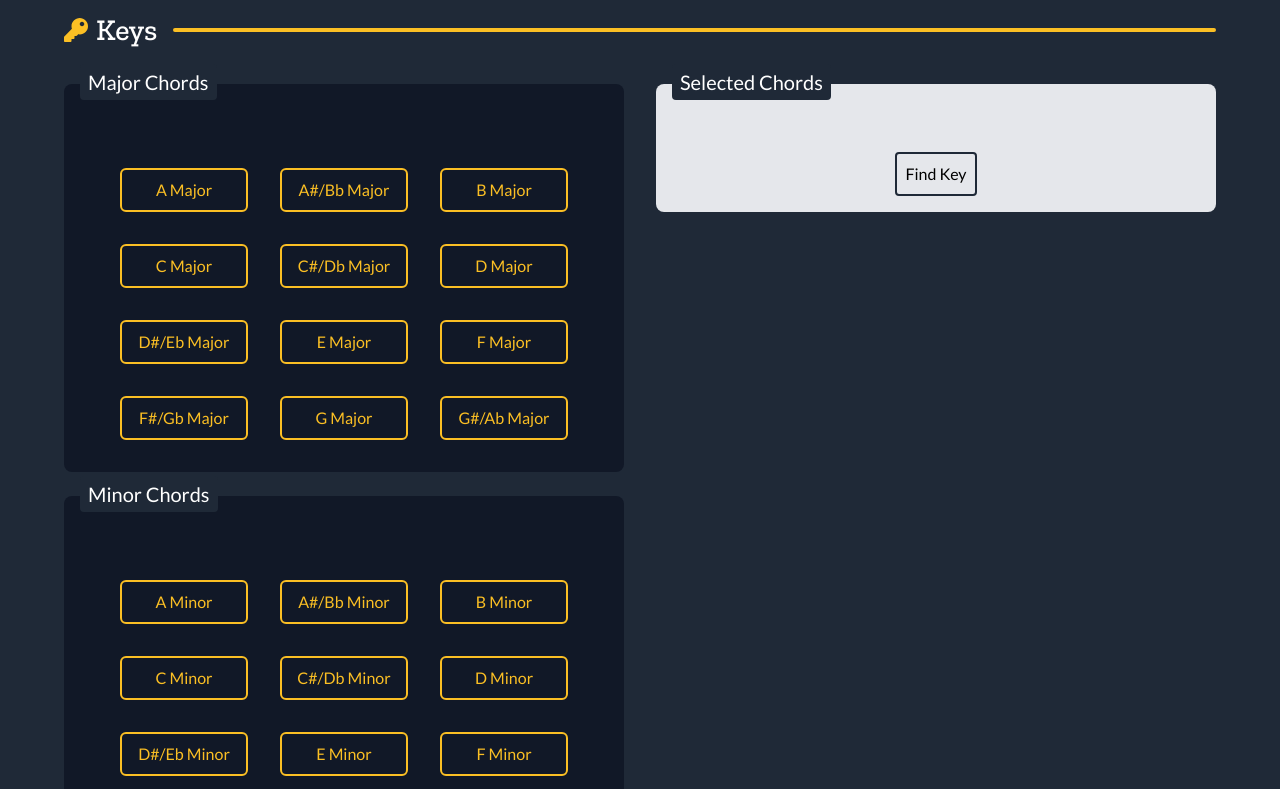
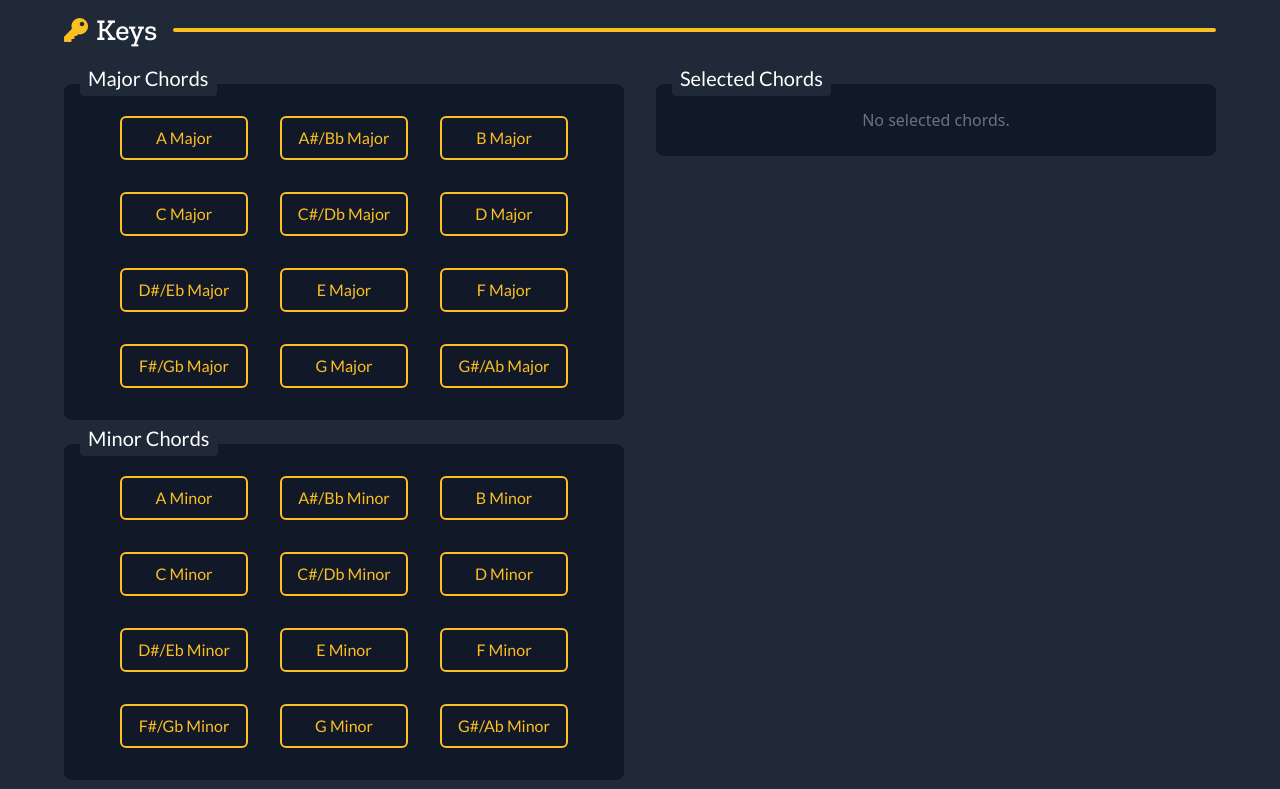
Before and after one commit to jacoberick/keys, a React (Create React App) app: page / in a window 1280 px wide. Shown: the top 789 px of the page. Built offline with nearby package versions, Linux system fonts and the light colour scheme.

Commit message:
added highlight on select to selected chord buttons, changed selected chord styling

```diff
--- a/src/components/FindKey.js
+++ b/src/components/FindKey.js
@@ -1,10 +1,10 @@
 import React, { useState } from "react";
 
 // repeated styles
-const majorMinorTitles = `text-xl mb-4 text-white relative bottom-9 bg-gray-800 inline-block rounded py-1 px-2 font-lato`;
-const chordSection = `my-6 bg-gray-900 rounded-lg p-4 max-w-2xl`;
+const majorMinorTitles = `text-xl mb-4 text-white absolute -top-6 bg-gray-800 inline-block rounded py-1 px-2 font-lato`;
+const chordSection = `my-6 bg-gray-900 rounded-lg p-4 max-w-2xl relative`;
 const buttonsContainer = `flex flex-wrap justify-center`;
-const chordButton = `text-yellow-400 m-4 border-2  border-yellow-400 p-2 rounded-md w-32 hover:bg-yellow-400 transition-all hover:text-white`;
+const chordButton = `text-yellow-400 m-4 border-2 border-yellow-400 p-2 rounded-md w-32 hover:bg-yellow-400 transition-all hover:text-white`;
 
 const FindKey = () => {
   //state
@@ -35,12 +35,16 @@ const FindKey = () => {
     let arrCopy = [...selectedChords];
     let selectIndex = arrCopy.indexOf(chordName);
 
-    selectIndex === -1
-      ? setSelectedChords([...arrCopy, chordName])
-      : setSelectedChords(arrCopy.filter((x) => x !== chordName));
+    if (selectIndex === -1) {
+      setSelectedChords([...arrCopy, chordName]);
+      el.target.classList.remove("text-yellow-400");
+      el.target.classList.add("bg-yellow-400", "text-white");
+    } else {
+      setSelectedChords(arrCopy.filter((x) => x !== chordName));
+      el.target.classList.remove("bg-yellow-400");
+      el.target.classList.add("text-yellow-400");
+    }
   };
-
-  console.log(selectedChords);
 
   //variables that store chord button elements
   const majorChordButtons = majorChords.map((c) => (
@@ -59,6 +63,15 @@ const FindKey = () => {
     <button onClick={toggleSelectedChord} key={c} className={chordButton}>
       {c}
     </button>
+  ));
+
+  const selectedChordButtons = selectedChords.map((c) => (
+    <p
+      key={c}
+      className="pointer-events-none bg-gray-900 text-white m-4 rounded-md transition-all hover:text-white"
+    >
+      {c}
+    </p>
   ));
 
   return (
@@ -89,10 +102,22 @@ const FindKey = () => {
       </div>
       {/* selected chords */}
       <div id="right" className="ml-4 w-1/2">
-        <section className="my-6 bg-gray-200 rounded-lg p-4 max-w-2xl flex flex-col items-start">
+        <section className={`${chordSection} flex flex-col`}>
           <p className={`${majorMinorTitles}`}>Selected Chords</p>
-          <div id="minorChordBank" className={buttonsContainer}></div>
-          <button className="self-center border-gray-800 border-2 rounded p-2 hover:bg-gray-800 hover:text-white transition-all">
+          <div id="minorChordBank" className={`${buttonsContainer} h-10`}>
+            {selectedChords.length ? (
+              selectedChordButtons
+            ) : (
+              <p className="mt-2 text-gray-500">No selected chords.</p>
+            )}
+          </div>
+          <button
+            className={`${
+              selectedChords.length
+                ? "border-gray-400 text-gray-400 border-2 rounded p-2  transition-all self-end"
+                : "hidden"
+            } hover:border-yellow-400 hover:text-yellow-400`}
+          >
             Find Key
           </button>
         </section>
```
